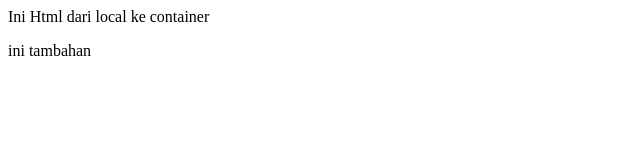
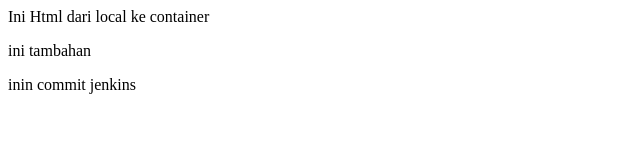
Before and after one commit to bayuardhyanto/devops4, a plain HTML site: page index.html in a window 1280 px wide. Shown: the whole page, without its empty margins (0-640 px from the left). Drawn offline with Linux system fonts and the light colour scheme.

Commit message:
-push lagi

```diff
--- a/index.html
+++ b/index.html
@@ -1,2 +1,3 @@
 <p>Ini Html dari local ke container</p>
 <p> ini tambahan</p>
+<p> inin commit jenkins</p>
```
